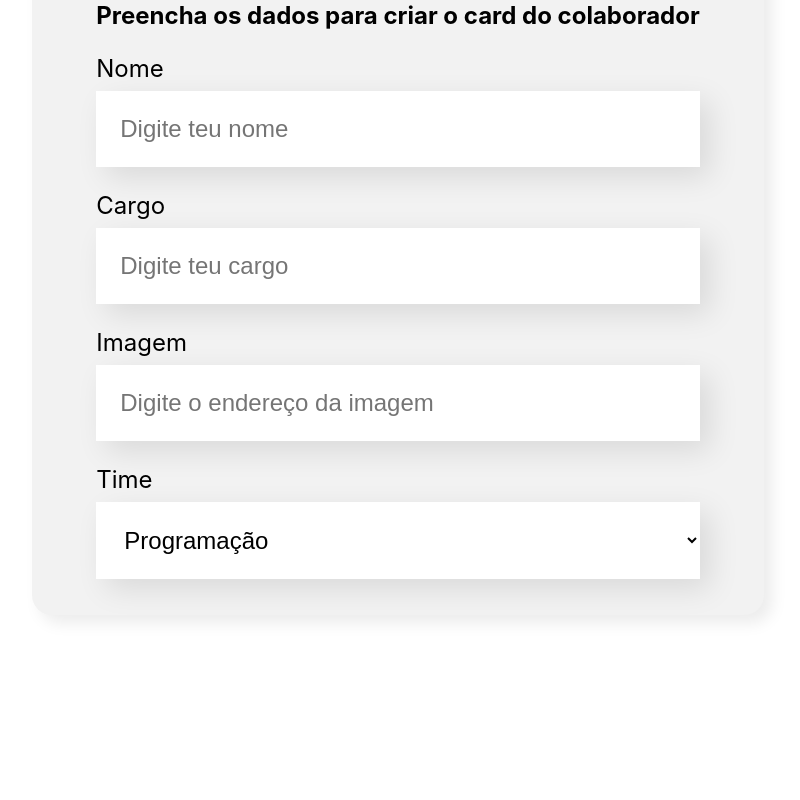
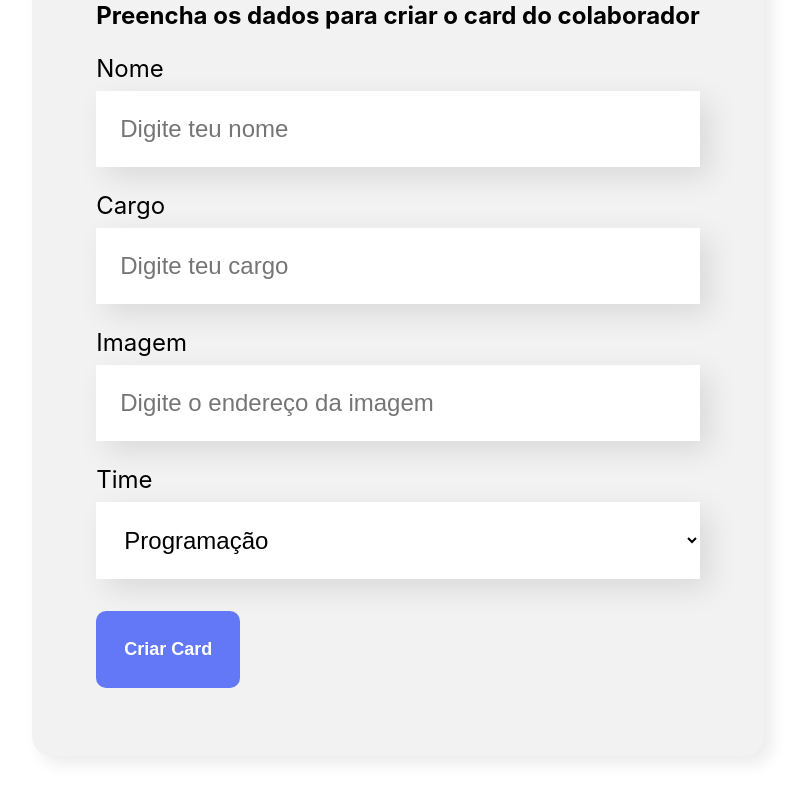
Before and after one commit to Pablo147dias/organo, a React (Create React App) app: page / in a window 1280 px wide. Shown: the part 633-1433 px from the top of the page, without its empty margins (242-1042 px from the left). Before the commit the page ends 1328 px from the top, so only its background shows below. Built offline with nearby package versions, Linux system fonts and the light colour scheme.

Commit message:
cadastrando novos colaboradores

```diff
--- a/src/App.js
+++ b/src/App.js
@@ -1,13 +1,23 @@
 
+import { useState } from 'react';
 import Banner from './componentes/Banner/Banner';
 import CampoTexto from './componentes/CampoTexto/CampoTexto';
 import Formulario from './componentes/Formulario';
 
 function App() {
+
+  const [colaboradores, setColaboradores] = useState([]);
+
+  const aoNovocolaborardorAdicionado = (colaborador) => {
+
+    console.log(colaborador);
+    setColaboradores([...colaboradores, colaborador]);
+  }
+
   return (
     <div className="App">
       <Banner />
-      <Formulario />
+      <Formulario aoColaboradorCadastrado={aoNovocolaborardorAdicionado}/>
     </div>
   );
 }
--- /dev/null
+++ b/src/componentes/Botao/botao.css
@@ -0,0 +1,14 @@
+.botao{
+    background-color: #6278f7;
+    border-radius: 10px;
+    font-weight: 700;
+    font-size: 18px;
+    padding: 28px;
+    border: none;
+    cursor: pointer;
+    color: #fff;
+    margin: 32px 0;
+}
+.botao:hover{
+    background-color: #4e63d1;
+}
--- /dev/null
+++ b/src/componentes/Botao/index.js
@@ -0,0 +1,12 @@
+import './botao.css';
+
+
+const Botao = (props) => {
+    return (
+        <button className="botao" >
+            {props.children}
+        </button>
+    )
+}
+
+export default Botao;
--- a/src/componentes/CampoTexto/CampoTexto.js
+++ b/src/componentes/CampoTexto/CampoTexto.js
@@ -1,10 +1,18 @@
+import { useState } from 'react';
 import './CampoTexto.css';
 
 const CampoTexto = (props) => {
+
+    const aoDigitado = (evento) => {
+        props.aoAlterado(evento.target.value);
+    }
+
+
+
     return (
         <div className="campo-texto">
             <label >{props.label}</label>
-            <input  type="text" placeholder={props.placeholder} />
+            <input  value={props.valor} onChange={aoDigitado} required={props.obrigatorio} type="text" placeholder={props.placeholder} />
         </div>
     )
 }
--- a/src/componentes/Formulario/index.js
+++ b/src/componentes/Formulario/index.js
@@ -2,8 +2,10 @@ import Banner from '../Banner/Banner';
 import './Formulario.css';
 import CampoTexto from '../CampoTexto/CampoTexto';
 import ListaSuspensa from '../ListaSuspensa';
+import Botao from '../Botao';
+import { useState } from 'react';
 
-const Formulario = () => {
+const Formulario = (props) => {
 
   const times = [
     'Programação',
@@ -14,14 +16,48 @@ const Formulario = () => {
     'Mobile',
     'Inovação e Gestão'
   ]
+  const [nome, setNome] = useState('');
+  const [cargo, setCargo] = useState('');
+  const [imagem, setImagem] = useState('');
+  const [time, setTime] = useState('');
+
+  const aoSalvar = (evento) => {
+    evento.preventDefault();
+    console.log('Formulário foi enviado', nome, cargo, imagem, time);
+    props.aoColaboradorCadastrado({
+      nome,
+      cargo,
+      imagem,
+      time
+
+    })
+  }
     return (
          <section className='formulario'>
-             <form >
+             <form onSubmit={aoSalvar}>
                 <h2>Preencha os dados para criar o card do colaborador</h2>
-          <CampoTexto label="Nome" placeholder="Digite teu nome"/>
-          <CampoTexto label="Cargo"  placeholder="Digite teu cargo"/>
-          <CampoTexto label="Imagem"  placeholder="Digite o endereço da imagem "/>
-          <ListaSuspensa   label='Time' itens={times}/>
+          <CampoTexto
+            obrigatorio={true}
+            label="Nome"
+            placeholder="Digite teu nome"
+            valor={nome}
+            aoAlterado={valor => setNome(valor)}
+          />
+          <CampoTexto
+          valor={cargo}
+          aoAlterado={valor => setCargo(valor)}
+          obrigatorio={true} label="Cargo"  placeholder="Digite teu cargo"/>
+          <CampoTexto
+          valor={imagem}
+          aoAlterado={valor => setImagem(valor)}
+          label="Imagem"  placeholder="Digite o endereço da imagem "/>
+          <ListaSuspensa
+          valor={time}
+          aoAlterado={valor => setTime(valor)}
+          obrigatorio={true} label='Time' itens={times}/>
+           <Botao>
+             Criar Card
+           </Botao>
              </form>
         </section>
   );
--- a/src/componentes/ListaSuspensa/index.js
+++ b/src/componentes/ListaSuspensa/index.js
@@ -4,7 +4,7 @@ const ListaSuspensa = (props) => {
     return (
         <div className="lista-suspensa">
             <label>{props.label}</label>
-            <select>
+            <select onChange={evento => props.aoAlterado(evento.target.value)} required={props.obrigatorio}>
                 {props.itens.map(item => <option key={item}>{item}</option>)}
             </select>
         </div>
```
